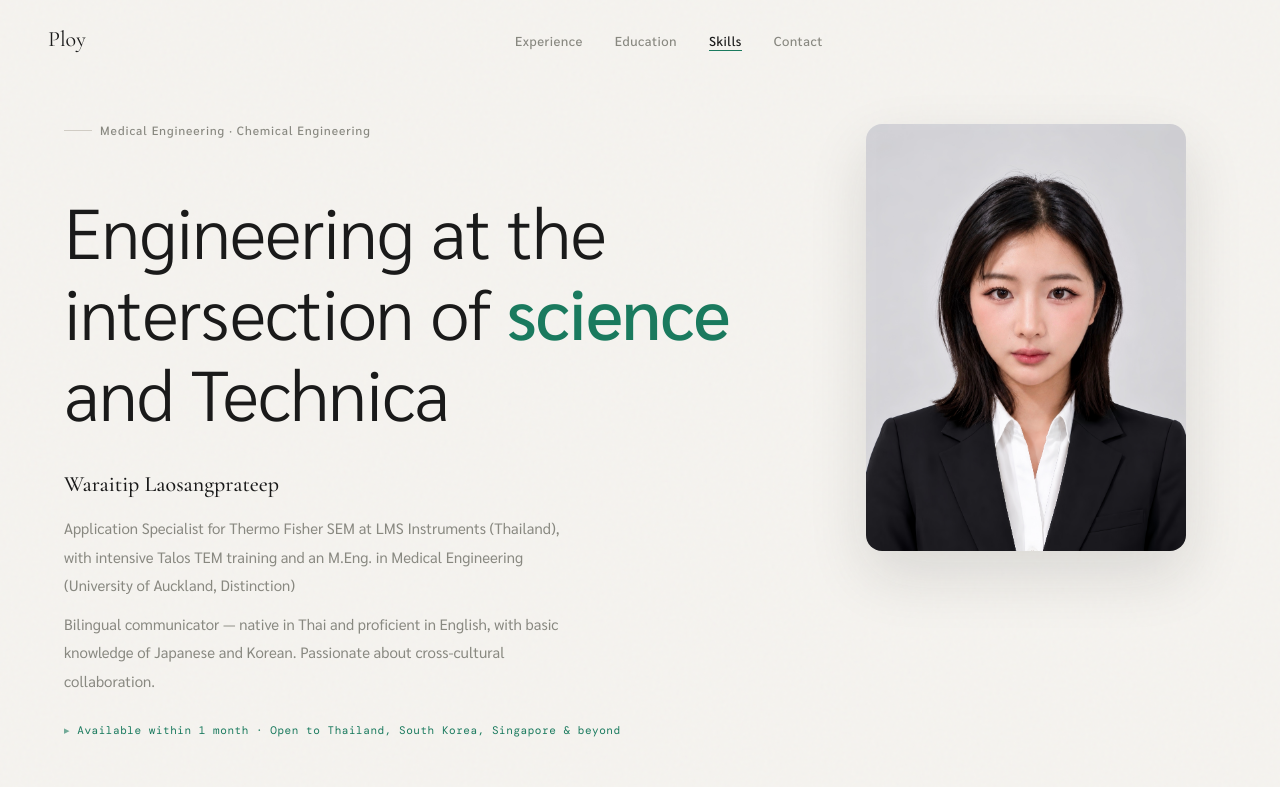
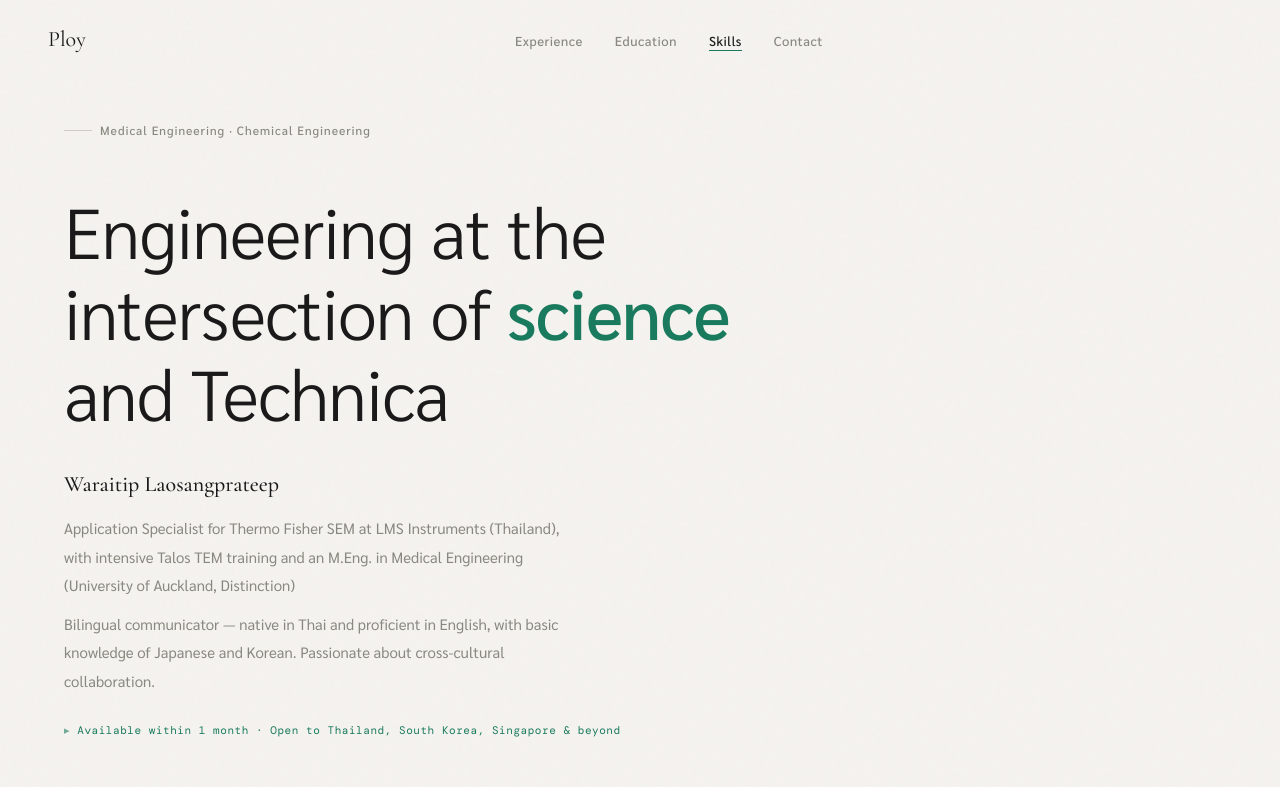
Before and after one commit to wlao034/portfolio, a Next.js app: page / in a window 1280 px wide. Shown: the top 787 px of the page. Built offline with nearby package versions, Linux system fonts and the light colour scheme.

Commit message:
Update page.tsx

```diff
--- a/app/page.tsx
+++ b/app/page.tsx
@@ -813,9 +813,7 @@ export default function Home() {
               <a href="#contact" className="btn-outline">{t.heroBtn2}</a>
             </div>
           </div>
-          <div className="hero-right">
-            <img src="/profile.jpg" alt={t.heroName} className="hero-photo" />
-          </div>
+
         </section>
 
         {/* STATS */}
```
